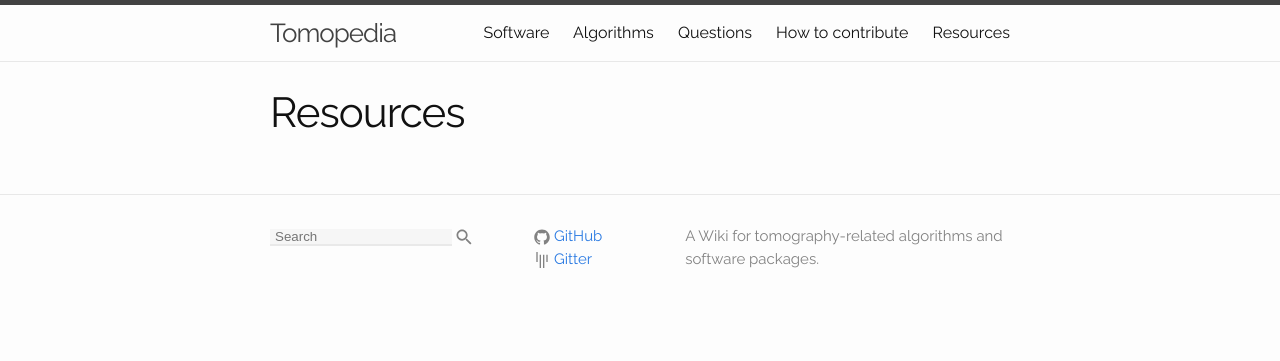
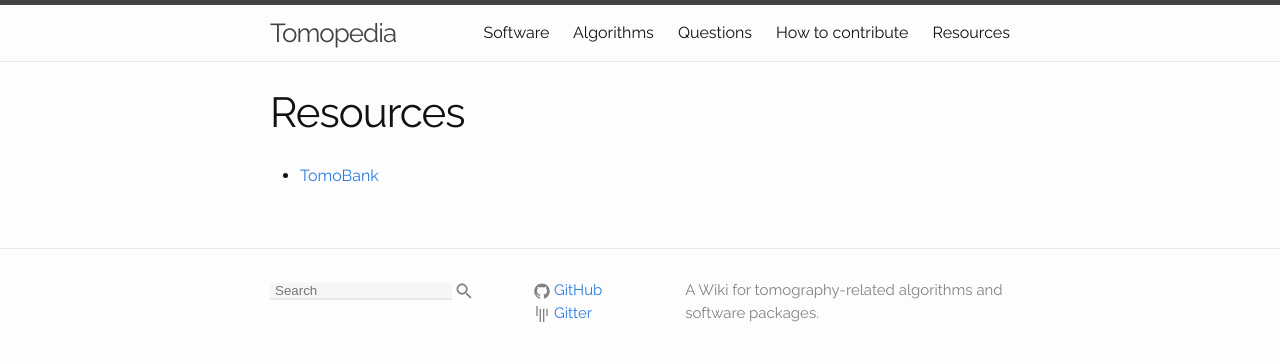
Before and after one commit to tomopedia/tomopedia.github.io, a Jekyll site: the page built from main_pages/70_resources.md, in a window 1280 px wide. Shown: the top 361 px of the page. Built offline with Jekyll 4.4.1, drawn with Linux system fonts in a browser that asks for light colours.

Commit message:
Update 70_resources.md
Add TomoBank to resources list

```diff
--- a/main_pages/70_resources.md
+++ b/main_pages/70_resources.md
@@ -4,3 +4,5 @@ title: Resources
 permalink: resources/
 include_in_menu: true
 ---
+
+* [TomoBank](https://tomobank.readthedocs.io/en/latest/)
```
